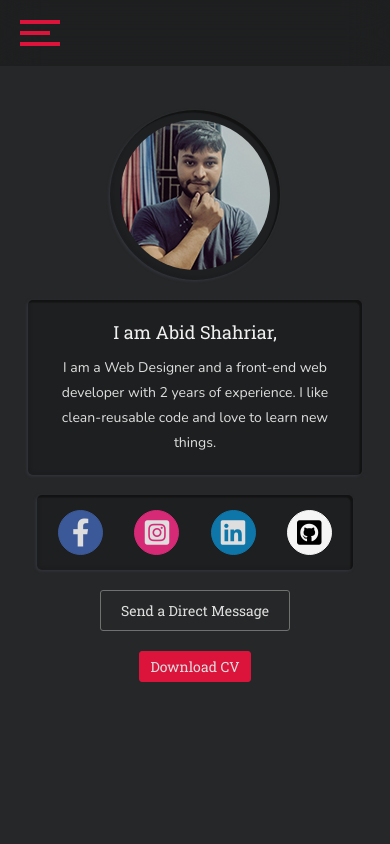
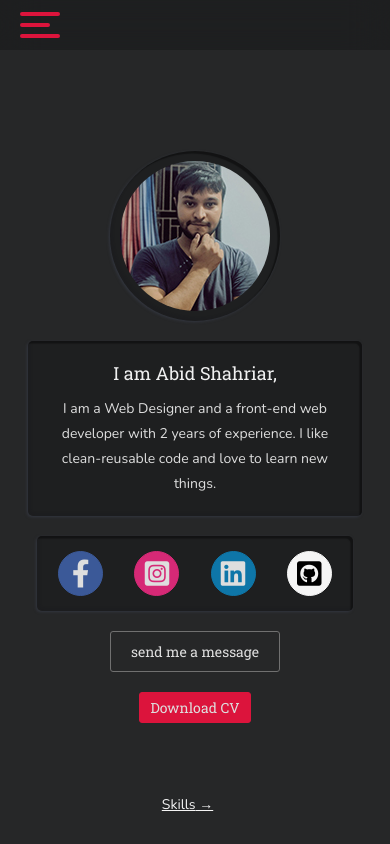
Before and after one commit to abid-shahriar/react-portfolio, a React (Create React App) app: page / in a window 390 px wide. Built offline with nearby package versions, Linux system fonts and the light colour scheme.

Commit message:
added botton routes

```diff
--- a/src/components/nav/_nav.styles.scss
+++ b/src/components/nav/_nav.styles.scss
@@ -7,11 +7,6 @@
 	justify-content: space-around;
 	transition: 0.5s;
 
-	& ul.nav-menu {
-		width: 90%;
-		margin: 0 auto;
-	}
-
 	@media (max-width: 1100px) {
 		background-color: rgba(0, 0, 0, 0.2);
 		backdrop-filter: blur(20px);
@@ -19,7 +14,12 @@
 		top: 0;
 		z-index: 10000;
 		height: auto;
-		padding: 1rem 0rem;
+		padding: 0.5rem 0rem;
+
+		& ul.nav-menu {
+			width: 90%;
+			margin: 0 auto;
+		}
 
 		& .nav-menu .menu-items {
 			height: 0;
@@ -33,12 +33,14 @@
 			}
 
 			.toggle-btn {
-				p:nth-child(1),
-				p:nth-child(3) {
+				p:nth-child(1) {
 					width: 30px;
 				}
 				p:nth-child(2) {
 					width: 40px;
+				}
+				p:nth-child(3) {
+					width: 30px;
 				}
 			}
 		}
@@ -48,8 +50,6 @@
 		}
 
 		.toggle-btn {
-			margin: 1rem 0;
-
 			p {
 				margin: 7px 0;
 				height: 4px;
@@ -57,10 +57,17 @@
 				background-color: var(--green);
 				pointer-events: none;
 				transition: 0.5s;
+				border-radius: 50px;
 			}
 
+			p:nth-child(1) {
+				width: 40px;
+			}
 			p:nth-child(2) {
 				width: 30px;
+			}
+			p:nth-child(3) {
+				width: 40px;
 			}
 		}
 	}
--- a/src/components/sections/about/About.jsx
+++ b/src/components/sections/about/About.jsx
@@ -1,6 +1,8 @@
 import React from 'react';
+
 import AboutInfo from './AboutInfo';
 import StayConnected from './StayConnected';
+import RouteChange from '../globals/RouteChange';
 
 function About() {
 	return (
@@ -12,6 +14,8 @@ function About() {
 				<a className='cv-btn' href='/abid-cv.pdf'>
 					Download CV
 				</a>
+
+				<RouteChange next='Skills' nextPath='/skills' />
 			</div>
 		</div>
 	);
--- a/src/components/sections/about/StayConnected.jsx
+++ b/src/components/sections/about/StayConnected.jsx
@@ -1,50 +1,34 @@
-import React from "react";
-import { Link } from "react-router-dom";
+import React from 'react';
+import { Link } from 'react-router-dom';
 
 function StayConnected() {
 	return (
-    <div className="stay-connected">
-      <div className="social-links">
-        <div id="fb">
-          <a
-            href="https://facebook.com/abid.sh.akash"
-            target="_blank"
-            rel="noopener noreferrer"
-          >
-            <i className="fab fa-facebook-f"></i>
+		<div className='stay-connected'>
+			<div className='social-links'>
+				<div id='fb'>
+					<a href='https://facebook.com/abid.sh.akash' target='_blank' rel='noopener noreferrer'>
+						<i className='fab fa-facebook-f'></i>
 					</a>
 				</div>
-        <div id="insta">
-          <a
-            href="https://instagram.com/find.abid"
-            target="_blank"
-            rel="noopener noreferrer"
-          >
-            <i className="fab fa-instagram-square"></i>
+				<div id='insta'>
+					<a href='https://instagram.com/find.abid' target='_blank' rel='noopener noreferrer'>
+						<i className='fab fa-instagram-square'></i>
 					</a>
 				</div>
-        <div id="ln">
-          <a
-            href="https://linkedin.com/in/abidshahriar/"
-            target="_blank"
-            rel="noopener noreferrer"
-          >
-            <i className="fab fa-linkedin"></i>
+				<div id='ln'>
+					<a href='https://linkedin.com/in/abidshahriar/' target='_blank' rel='noopener noreferrer'>
+						<i className='fab fa-linkedin'></i>
 					</a>
 				</div>
-        <div id="gh">
-          <a
-            href="https://github.com/abid-shahriar"
-            target="_blank"
-            rel="noopener noreferrer"
-          >
-            <i className="fab fa-github-square"></i>
+				<div id='gh'>
+					<a href='https://github.com/abid-shahriar' target='_blank' rel='noopener noreferrer'>
+						<i className='fab fa-github-square'></i>
 					</a>
 				</div>
 			</div>
 
-      <div className="send-message">
-        <Link to="/contact">Send a Direct Message</Link>
+			<div className='send-message'>
+				<Link to='/contact'>send me a message</Link>
 			</div>
 		</div>
 	);
--- a/src/components/sections/about/_about.styles.scss
+++ b/src/components/sections/about/_about.styles.scss
@@ -1,3 +1,7 @@
+#about .section-wrapper {
+	justify-content: center;
+}
+
 .about {
 	&__info {
 		color: var(--white);
--- a/src/components/sections/contact/Contact.jsx
+++ b/src/components/sections/contact/Contact.jsx
@@ -1,48 +1,41 @@
-import React from "react";
-import Title from "../globals/Title";
+import React from 'react';
+import RouteChange from '../globals/RouteChange';
+import Title from '../globals/Title';
 
 function Contact() {
 	return (
-    <div className="section contact">
-      <div className="section-wrapper">
-        <Title title="send me a message" />
-        <div className="contact-form">
-          <form name="port-contact" method="post" autoComplete="off">
-            <input type="hidden" name="form-name" value="port-contact" />
+		<div className='section contact'>
+			<div className='section-wrapper'>
+				<Title title='send me a message' />
+				<div className='contact-form'>
+					<form name='port-contact' method='post' autoComplete='off'>
+						<input type='hidden' name='form-name' value='port-contact' />
 
-            <div className="name-box">
-              <label htmlFor="name">Name</label>
-              <input type="text" name="name" placeholder="name" required />
+						<div className='name-box'>
+							<label htmlFor='name'>Name</label>
+							<input type='text' name='name' placeholder='name' required />
 						</div>
 
-            <div className="email-box">
-              <label htmlFor="email">Email</label>
-              <input type="email" name="email" placeholder="email" required />
+						<div className='email-box'>
+							<label htmlFor='email'>Email</label>
+							<input type='email' name='email' placeholder='email' required />
 						</div>
 
-            <div className="message-box">
-              <label htmlFor="message">Your message...</label>
-              <textarea
-                name="message"
-                id=""
-                cols="30"
-                rows="10"
-                placeholder="your message..."
-                required
-              ></textarea>
+						<div className='message-box'>
+							<label htmlFor='message'>Your message...</label>
+							<textarea name='message' id='' cols='30' rows='10' placeholder='your message...' required></textarea>
 						</div>
-            <div className="submit-and-email">
-              <button type="submit">Send Message</button>
+						<div className='submit-and-email'>
+							<button type='submit'>Send Message</button>
 							<span>or</span>
-              <a
-                className="email-me-btn"
-                href="mailto: abidshahriar7@gmail.com"
-              >
+							<a className='email-me-btn' href='mailto: abidshahriar7@gmail.com'>
 								Send an Email
 							</a>
 						</div>
 					</form>
 				</div>
+
+				<RouteChange prev='Projects' prevPath='/projects' />
 			</div>
 		</div>
 	);
--- a/src/components/sections/contact/_contact.styles.scss
+++ b/src/components/sections/contact/_contact.styles.scss
@@ -10,6 +10,7 @@
 		margin: 0 auto;
 		margin-top: 2rem;
 		@include flexbox;
+		flex-grow: 1;
 
 		@media (max-width: 1000px) {
 			width: 100%;
--- /dev/null
+++ b/src/components/sections/globals/RouteChange.jsx
@@ -0,0 +1,22 @@
+import React from 'react';
+import { Link } from 'react-router-dom';
+
+const RouteChange = ({ prev, next, nextPath, prevPath }) => {
+	return (
+		<div className='routeChange'>
+			{prev && (
+				<Link to={prevPath}>
+					<p>&larr; {prev}</p>
+				</Link>
+			)}
+
+			{next && (
+				<Link to={nextPath}>
+					<p>{next} &rarr;</p>
+				</Link>
+			)}
+		</div>
+	);
+};
+
+export default RouteChange;
--- a/src/components/sections/projects/Projects.jsx
+++ b/src/components/sections/projects/Projects.jsx
@@ -1,68 +1,71 @@
-import React from "react";
-import Title from "../globals/Title";
-import Project from "../globals/Project";
-import analogClock from "../../../asset/img/analogClock.jpg";
-import cssPosition from "../../../asset/img/css-position.jpg";
-import foodOClock from "../../../asset/img/foodOClock.jpg";
-import todoApp from "../../../asset/img/todoApp.jpg";
-import portfolio from "../../../asset/img/portfolio.jpg";
-import simplePhotoEditor from "../../../asset/img/simple-photo-editor.jpg";
+import React from 'react';
+import Title from '../globals/Title';
+import Project from '../globals/Project';
+import analogClock from '../../../asset/img/analogClock.jpg';
+import cssPosition from '../../../asset/img/css-position.jpg';
+import foodOClock from '../../../asset/img/foodOClock.jpg';
+import todoApp from '../../../asset/img/todoApp.jpg';
+import portfolio from '../../../asset/img/portfolio.jpg';
+import simplePhotoEditor from '../../../asset/img/simple-photo-editor.jpg';
+import RouteChange from '../globals/RouteChange';
 
 function Projects() {
 	return (
-    <div className="section projects">
-      <div className="section-wrapper">
-        <Title title="some of my projects" />
+		<div className='section projects'>
+			<div className='section-wrapper'>
+				<Title title='some of my projects' />
 
-        <div className="projects-container">
+				<div className='projects-container'>
 					<Project
 						src={analogClock}
-            title="analog clock"
-            responsiveness="full-responsive"
-            code="https://github.com/abid-shahriar/analog-clock"
-            demo="https://abid-shahriar.github.io/analog-clock/"
+						title='analog clock'
+						responsiveness='full-responsive'
+						code='https://github.com/abid-shahriar/analog-clock'
+						demo='https://abid-shahriar.github.io/analog-clock/'
 					></Project>
 
 					<Project
 						src={foodOClock}
 						title="food O'Clock"
-            responsiveness="full-responsive"
-            code="https://github.com/abid-shahriar/restaurant-website"
-            demo="https://food-o-clock.netlify.app/"
+						responsiveness='full-responsive'
+						code='https://github.com/abid-shahriar/restaurant-website'
+						demo='https://food-o-clock.netlify.app/'
 					></Project>
 
 					<Project
 						src={portfolio}
-            title="Static Portfolio"
-            responsiveness="full-responsive"
-            code="https://github.com/abid-shahriar/portfolio"
-            demo="https://abid-shahriar.netlify.app/"
+						title='Static Portfolio'
+						responsiveness='full-responsive'
+						code='https://github.com/abid-shahriar/portfolio'
+						demo='https://abid-shahriar.netlify.app/'
 					></Project>
 
 					<Project
 						src={cssPosition}
-            title="CSS Position GUI"
-            responsiveness="full-responsive"
-            code="https://github.com/abid-shahriar/react-css-position-gui"
-            demo="https://abid-shahriar.github.io/react-css-position-gui"
+						title='CSS Position GUI'
+						responsiveness='full-responsive'
+						code='https://github.com/abid-shahriar/react-css-position-gui'
+						demo='https://abid-shahriar.github.io/react-css-position-gui'
 					></Project>
 
 					<Project
 						src={todoApp}
-            title="ToDo App"
-            responsiveness="full-responsive"
-            code="https://github.com/abid-shahriar/toDo-app"
-            demo="https://abid-shahriar.github.io/toDo-app/"
+						title='ToDo App'
+						responsiveness='full-responsive'
+						code='https://github.com/abid-shahriar/toDo-app'
+						demo='https://abid-shahriar.github.io/toDo-app/'
 					></Project>
 
 					<Project
 						src={simplePhotoEditor}
-            title="Photo Editor"
-            responsiveness="full-responsive"
-            code="https://github.com/abid-shahriar/simple-photo-editor"
-            demo="https://abid-shahriar.github.io/simple-photo-editor/"
+						title='Photo Editor'
+						responsiveness='full-responsive'
+						code='https://github.com/abid-shahriar/simple-photo-editor'
+						demo='https://abid-shahriar.github.io/simple-photo-editor/'
 					></Project>
 				</div>
+
+				<RouteChange next='Contact' prev='Skills' nextPath='/contact' prevPath='/skills' />
 			</div>
 		</div>
 	);
--- a/src/components/sections/projects/_projects.styles.scss
+++ b/src/components/sections/projects/_projects.styles.scss
@@ -3,6 +3,7 @@
 		@include flexbox;
 		flex-wrap: wrap;
 		justify-content: space-between;
+		flex-grow: 1;
 
 		.project {
 			flex-basis: 31%;
--- a/src/components/sections/skills/Skills.jsx
+++ b/src/components/sections/skills/Skills.jsx
@@ -1,4 +1,5 @@
 import React from 'react';
+import RouteChange from '../globals/RouteChange';
 import Skill from '../globals/Skill';
 import Title from '../globals/Title';
 
@@ -65,6 +66,8 @@ function Skills() {
 						<p>-Emmet</p>
 					</Skill>
 				</div>
+
+				<RouteChange next='Projects' prev='About' nextPath='/projects' prevPath='/' />
 			</div>
 		</div>
 	);
--- a/src/components/sections/skills/_skills.styles.scss
+++ b/src/components/sections/skills/_skills.styles.scss
@@ -3,7 +3,8 @@
 		@include flexbox();
 		flex-wrap: wrap;
 		justify-content: space-between;
-		align-items: stretch;
+		// align-items: stretch;
+		flex-grow: 1;
 		& > div {
 			flex-basis: 30%;
 			margin-top: 2rem;
--- a/src/sass/_global.scss
+++ b/src/sass/_global.scss
@@ -38,11 +38,8 @@
 	@include flexbox(column);
 	justify-content: flex-start;
 	min-height: calc(100vh - 6rem);
-	padding: 5rem 0;
-
-	@media (max-width: 700px) {
-		padding: 5rem 0;
-	}
+	padding: 5rem 0 8rem;
+	position: relative;
 }
 
 p {
@@ -62,3 +59,27 @@ a {
 	text-decoration: none;
 	color: var(--white-light-1);
 }
+
+.routeChange {
+	display: none;
+	@media (max-width: 1100px) {
+		display: flex;
+		align-items: center;
+		justify-content: center;
+		position: absolute;
+		left: 50%;
+		bottom: 3rem;
+		transform: translateX(-50%);
+
+		a {
+			font-size: 1.4rem;
+			font-weight: 100;
+			text-decoration: underline;
+			color: whitesmoke;
+
+			&:first-child {
+				margin-right: 1.5rem;
+			}
+		}
+	}
+}
```
Lines whose indentation alone changed are shown as unchanged.
